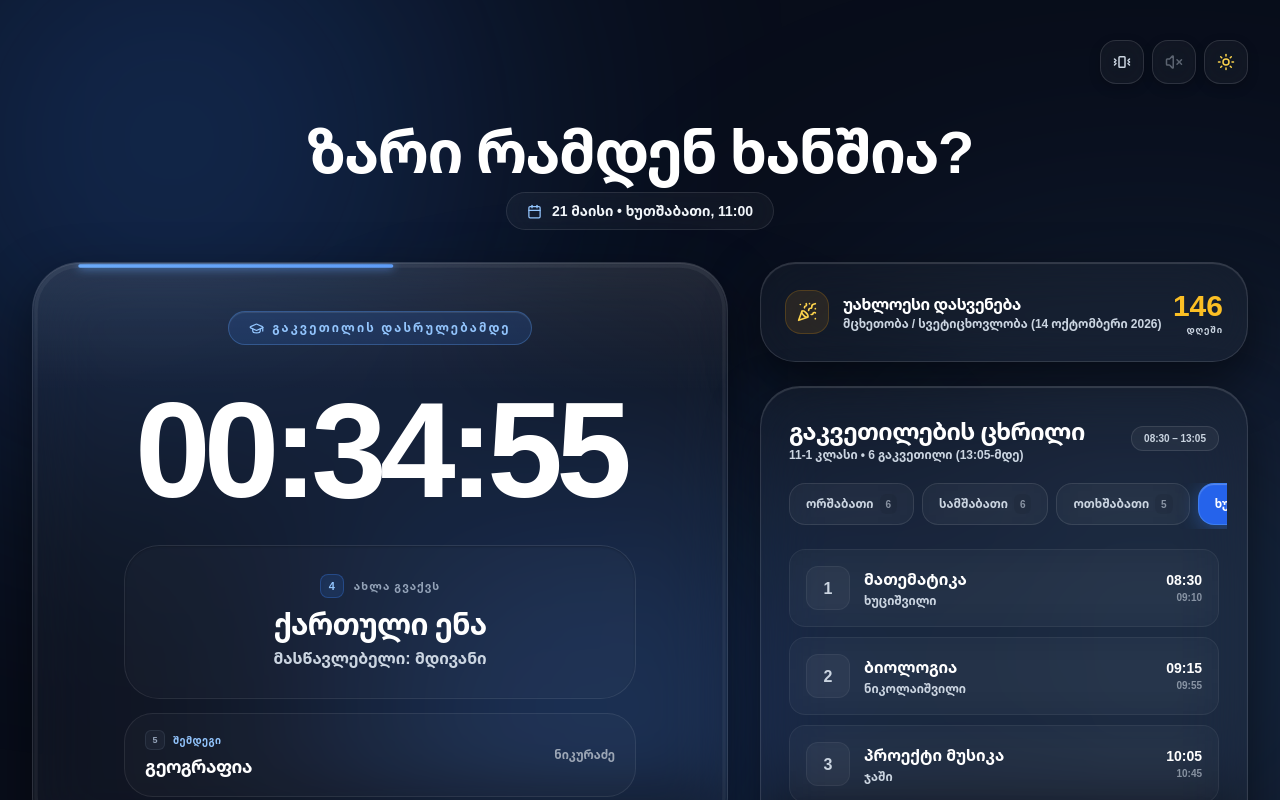
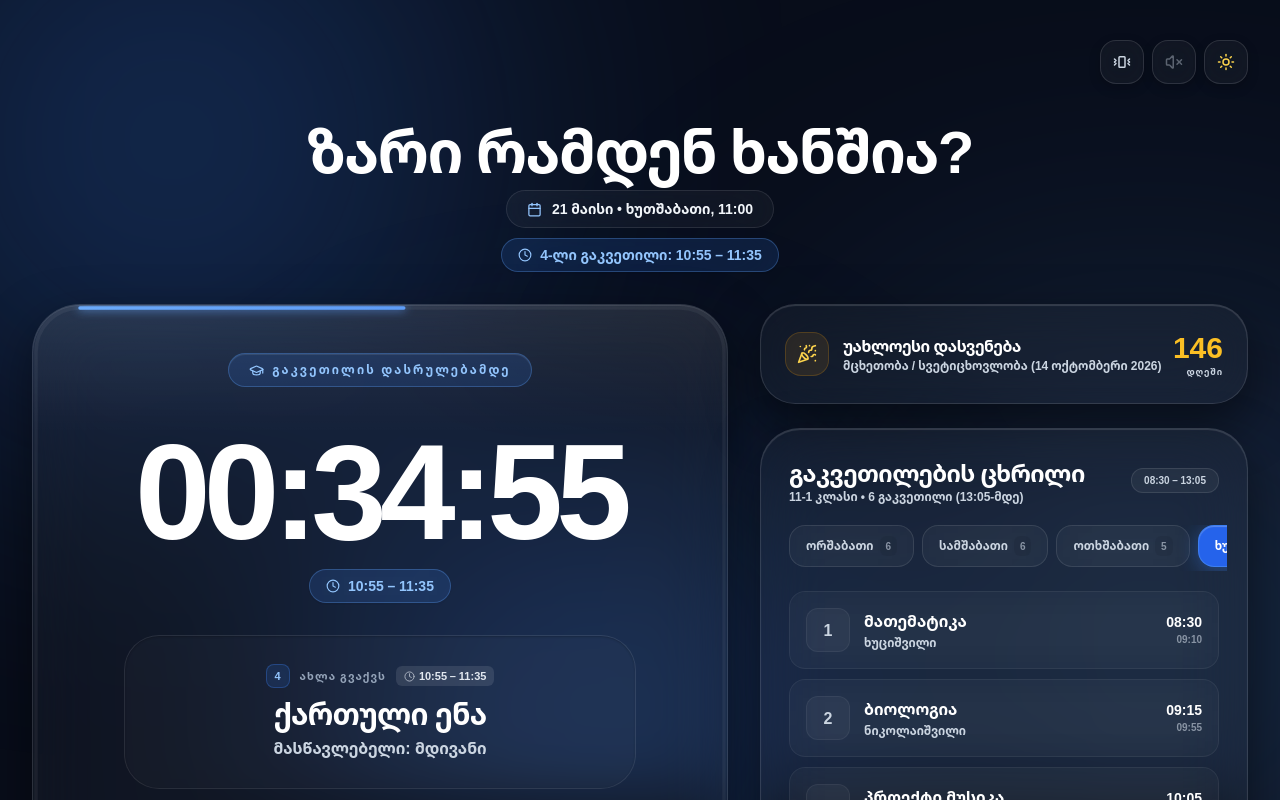
Before and after one commit to Smile-B14/Zari-ramdeni-xanshia, a React (Vite) app: page / in a window 1280 px wide. Shown: the top 800 px of the page. Built offline with nearby package versions, Linux system fonts and the light colour scheme.

Commit message:
feat: add active lesson time indicator
Introduce a memoized hook to display the start and end times of the current or upcoming lesson to improve user orientation.

```diff
--- a/App.tsx
+++ b/App.tsx
@@ -434,6 +434,49 @@ const App: React.FC = () => {
     return null;
   }, [tbilisiTimeData, status, currentPeriod, nextSchoolDay]);
 
+  // Quick current / active lesson time indicator (e.g. 08:30 – 09:10)
+  const activeLessonTimeInfo = useMemo(() => {
+    if (status === BellStatus.WEEKEND) return null;
+
+    if (status === BellStatus.LESSON && currentPeriod >= 1 && currentPeriod <= BELL_TIMES.length) {
+      const b = BELL_TIMES[currentPeriod - 1];
+      return {
+        range: `${b.start} – ${b.end}`,
+        label: `${currentPeriod}-ლი გაკვეთილი`,
+        period: currentPeriod
+      };
+    }
+
+    if (status === BellStatus.BREAK && currentPeriod >= 1 && currentPeriod < BELL_TIMES.length) {
+      const nextB = BELL_TIMES[currentPeriod];
+      return {
+        range: `${nextB.start} – ${nextB.end}`,
+        label: `შემდეგი გაკვეთილი`,
+        period: currentPeriod + 1
+      };
+    }
+
+    if (status === BellStatus.BEFORE_SCHOOL) {
+      const b = BELL_TIMES[0];
+      return {
+        range: `${b.start} – ${b.end}`,
+        label: `1-ლი გაკვეთილი`,
+        period: 1
+      };
+    }
+
+    if (status === BellStatus.AFTER_SCHOOL) {
+      const b = BELL_TIMES[0];
+      return {
+        range: `${b.start} – ${b.end}`,
+        label: `1-ლი გაკვეთილი`,
+        period: 1
+      };
+    }
+
+    return null;
+  }, [status, currentPeriod]);
+
   // Process and rank holidays for 2026-2027
   const { holidayStatusByDay, nextHolidayInfo, processedHolidays } = useMemo(() => {
     const { raw } = tbilisiTimeData;
@@ -661,7 +704,7 @@ const App: React.FC = () => {
         </div>
 
         {/* Centered Hero Section Header */}
-        <header className="xl:col-span-12 flex flex-col items-center justify-center text-center gap-3 mt-1">
+        <header className="xl:col-span-12 flex flex-col items-center justify-center text-center gap-2.5 mt-1">
           <h1 className={`text-3xl sm:text-4xl md:text-5xl lg:text-6xl font-black tracking-tight text-center ${theme.head}`}>
             ზარი რამდენ ხანშია?
           </h1>
@@ -672,6 +715,14 @@ const App: React.FC = () => {
               {tbilisiTimeData.d} {MONTH_NAMES_GE[tbilisiTimeData.m - 1]} • {WEEKDAYS_GE[tbilisiTimeData.day]}, {tbilisiTimeData.hour.toString().padStart(2, '0')}:{tbilisiTimeData.minute.toString().padStart(2, '0')}
             </span>
           </div>
+
+          {/* Current Lesson Time Indicator below current time */}
+          {activeLessonTimeInfo && (
+            <div className={`px-4 py-1.5 rounded-full border backdrop-blur-xl flex items-center gap-2 text-xs sm:text-sm font-bold transition-all shadow-sm ${activeTheme.badge}`}>
+              <Clock size={14} className={activeTheme.text} />
+              <span>{activeLessonTimeInfo.label}: <strong className="font-black">{activeLessonTimeInfo.range}</strong></span>
+            </div>
+          )}
         </header>
 
         {/* Main Countdown Column (Left on desktop) */}
@@ -747,11 +798,19 @@ const App: React.FC = () => {
               </div>
 
               {/* Central Big Countdown */}
-              <div className="mb-6 md:mb-8 w-full">
+              <div className="mb-6 md:mb-8 w-full flex flex-col items-center">
                 {showTimer ? (
-                  <div className={`text-5xl sm:text-6xl md:text-7xl lg:text-[8.5rem] font-black tabular-nums tracking-tighter leading-none ${theme.head}`}>
-                    {delayIn !== null ? formatTimeRemaining(delayIn) : formatTimeRemaining(nextBellIn)}
-                  </div>
+                  <>
+                    <div className={`text-5xl sm:text-6xl md:text-7xl lg:text-[8.5rem] font-black tabular-nums tracking-tighter leading-none ${theme.head}`}>
+                      {delayIn !== null ? formatTimeRemaining(delayIn) : formatTimeRemaining(nextBellIn)}
+                    </div>
+                    {activeLessonTimeInfo && (
+                      <div className={`mt-3.5 inline-flex items-center gap-2 px-4 py-1.5 rounded-full text-xs sm:text-sm font-black border backdrop-blur-xl transition-all shadow-sm ${activeTheme.badge}`}>
+                        <Clock size={14} className={activeTheme.text} />
+                        <span>{activeLessonTimeInfo.range}</span>
+                      </div>
+                    )}
+                  </>
                 ) : status === BellStatus.WEEKEND ? (
                   <div className="flex flex-col items-center justify-center py-4 md:py-8">
                     <div className={`text-3xl sm:text-4xl md:text-6xl font-black mb-3 tracking-tight ${theme.head}`}>
@@ -805,6 +864,12 @@ const App: React.FC = () => {
                         <span className={`text-[11px] uppercase font-black tracking-widest ${status === BellStatus.BREAK || !showTimer ? activeTheme.text : 'text-slate-400'}`}>
                           {lessonData.current.label}
                         </span>
+                        {activeLessonTimeInfo && (
+                          <span className={`text-[11px] font-bold px-2 py-0.5 rounded-md flex items-center gap-1 ${isDarkMode ? 'bg-white/10 text-slate-200' : 'bg-black/5 text-slate-700'}`}>
+                            <Clock size={11} className="opacity-70" />
+                            {activeLessonTimeInfo.range}
+                          </span>
+                        )}
                       </div>
 
                       <h3 className={`text-2xl sm:text-3xl font-black tracking-tight relative z-10 ${theme.head}`}>
```
